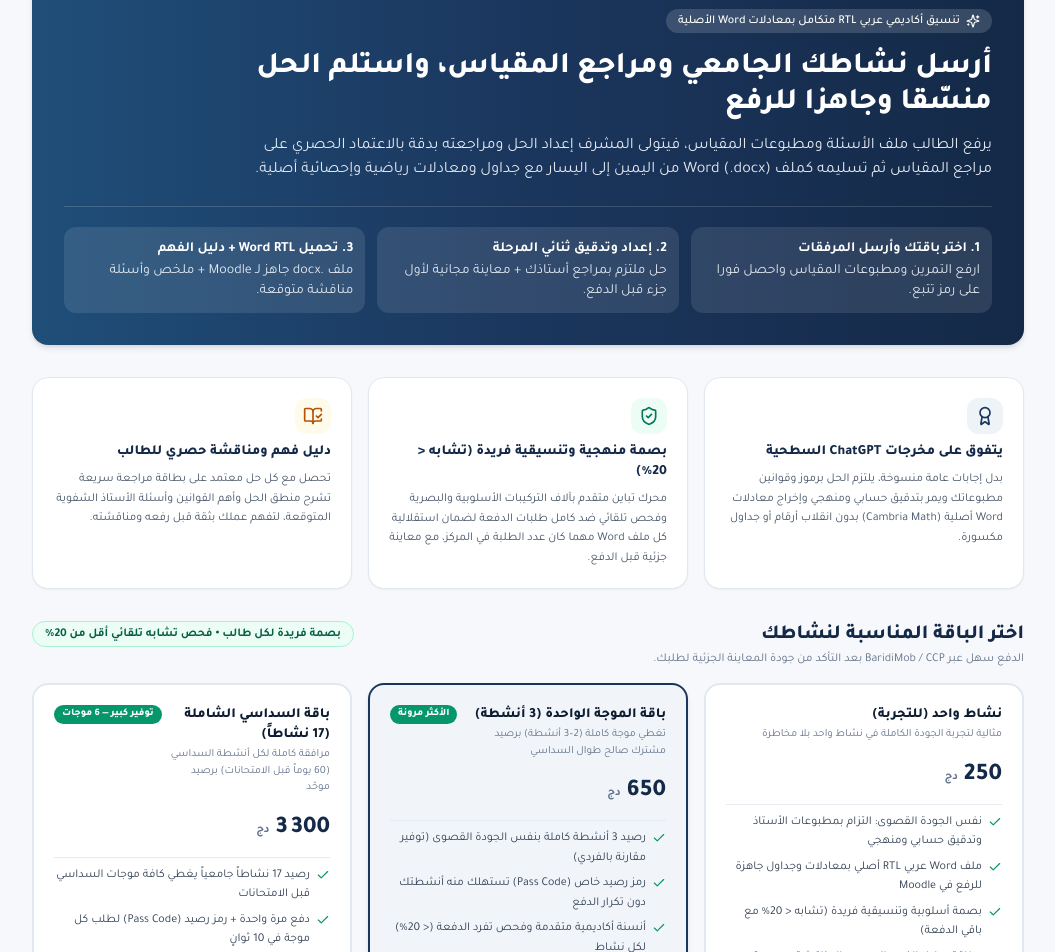
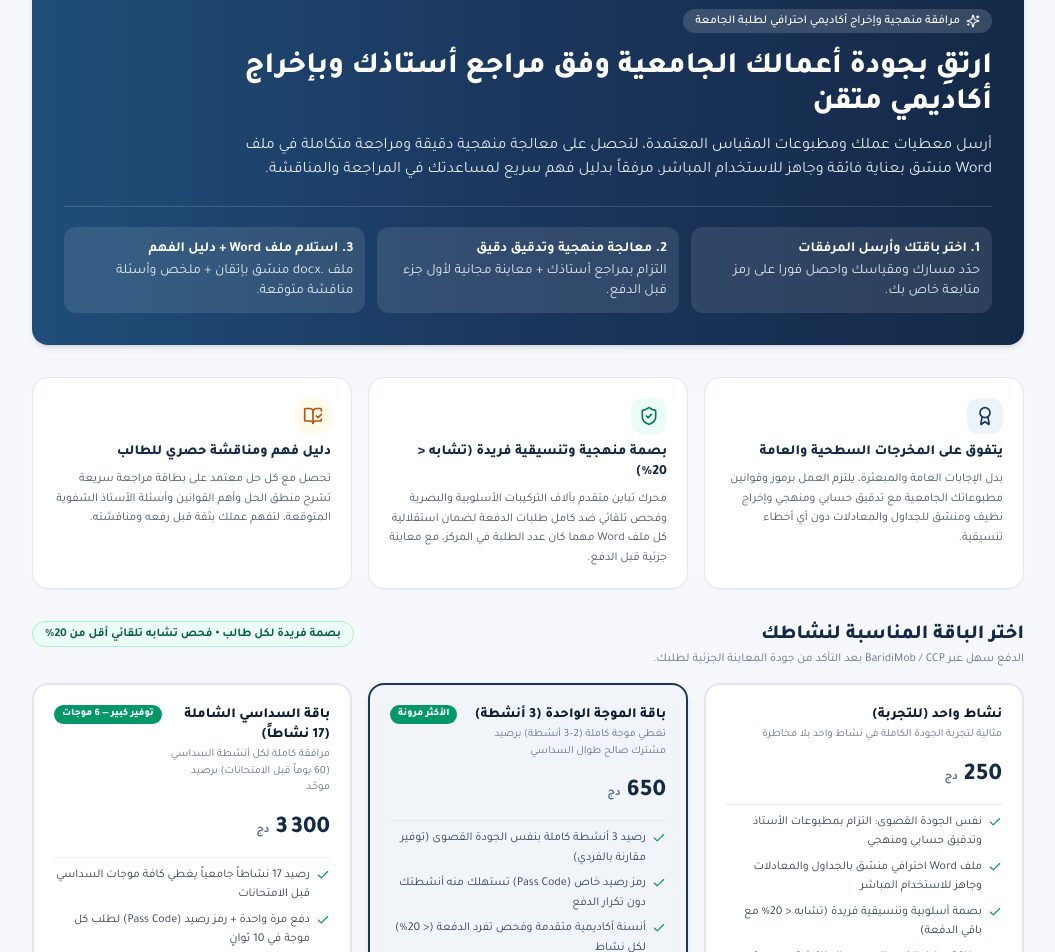
Before and after one commit to mimad194/acad-solver-web, a Next.js app: page / in a window 1280 px wide. Shown: the part 120-1072 px from the top of the page, without its empty margins (112-1167 px from the left). Built offline with nearby package versions, Linux system fonts and the light colour scheme.

Commit message:
Refine public brand slogan and remove RTL/OMML/Cambria technical jargon from UI copy

```diff
--- a/src/app/admin/orders/[id]/page.tsx
+++ b/src/app/admin/orders/[id]/page.tsx
@@ -1208,7 +1208,7 @@ export default function AdminOrderWorkspacePage({
                 }`}
               >
                 <Eye className="w-4 h-4" />
-                معاينة الوثيقة (A4 RTL)
+                معاينة الوثيقة (A4)
               </button>
               <button
                 type="button"
--- a/src/app/page.tsx
+++ b/src/app/page.tsx
@@ -60,7 +60,7 @@ const FALLBACK_CONFIG: PublicAppConfig = {
       subtitle: "مثالية لتجربة الجودة الكاملة في نشاط واحد بلا مخاطرة",
       features: [
         "نفس الجودة القصوى: التزام بمطبوعات الأستاذ وتدقيق حسابي ومنهجي",
-        "ملف Word عربي RTL أصلي بمعادلات وجداول جاهزة للرفع في Moodle",
+        "ملف Word احترافي منسّق بالجداول والمعادلات وجاهز للاستخدام المباشر",
         "بصمة أسلوبية وتنسيقية فريدة (تشابه < 20% مع باقي الدفعة)",
         "بطاقة «دليل الفهم السريع والمناقشة» حصرية للطالب",
       ],
@@ -456,28 +456,28 @@ export default function StudentOrderPage() {
         <div className="max-w-3xl space-y-3">
           <div className="inline-flex items-center gap-1.5 px-3 py-1 rounded-full bg-white/15 text-xs font-medium">
             <Sparkles className="w-3.5 h-3.5" />
-            تنسيق أكاديمي عربي RTL متكامل بمعادلات Word الأصلية
+            مرافقة منهجية وإخراج أكاديمي احترافي لطلبة الجامعة
           </div>
           <h1 className="text-2xl sm:text-3xl font-extrabold leading-snug">
-            أرسل نشاطك الجامعي ومراجع المقياس، واستلم الحل منسّقا وجاهزا للرفع
+            ارتقِ بجودة أعمالك الجامعية وفق مراجع أستاذك وبإخراج أكاديمي متقن
           </h1>
           <p className="text-sm sm:text-base text-slate-200 leading-relaxed">
-            يرفع الطالب ملف الأسئلة ومطبوعات المقياس، فيتولى المشرف إعداد الحل ومراجعته بدقة بالاعتماد الحصري على مراجع المقياس ثم تسليمه كملف Word (.docx) من اليمين إلى اليسار مع جداول ومعادلات رياضية وإحصائية أصلية.
+            أرسل معطيات عملك ومطبوعات المقياس المعتمدة، لتحصل على معالجة منهجية دقيقة ومراجعة متكاملة في ملف Word منسّق بعناية فائقة وجاهز للاستخدام المباشر، مرفقاً بدليل فهم سريع لمساعدتك في المراجعة والمناقشة.
           </p>
         </div>
 
         <div className="grid grid-cols-1 sm:grid-cols-3 gap-3 mt-6 pt-5 border-t border-white/15 text-xs sm:text-sm">
           <div className="bg-white/10 rounded-xl p-3">
             <span className="font-bold block mb-0.5">1. اختر باقتك وأرسل المرفقات</span>
-            <span className="text-slate-200">ارفع التمرين ومطبوعات المقياس واحصل فورا على رمز تتبع.</span>
+            <span className="text-slate-200">حدّد مسارك ومقياسك واحصل فورا على رمز متابعة خاص بك.</span>
           </div>
           <div className="bg-white/10 rounded-xl p-3">
-            <span className="font-bold block mb-0.5">2. إعداد وتدقيق ثنائي المرحلة</span>
-            <span className="text-slate-200">حل ملتزم بمراجع أستاذك + معاينة مجانية لأول جزء قبل الدفع.</span>
+            <span className="font-bold block mb-0.5">2. معالجة منهجية وتدقيق دقيق</span>
+            <span className="text-slate-200">التزام بمراجع أستاذك + معاينة مجانية لأول جزء قبل الدفع.</span>
           </div>
           <div className="bg-white/10 rounded-xl p-3">
-            <span className="font-bold block mb-0.5">3. تحميل Word RTL + دليل الفهم</span>
-            <span className="text-slate-200">ملف .docx جاهز لـ Moodle + ملخص وأسئلة مناقشة متوقعة.</span>
+            <span className="font-bold block mb-0.5">3. استلام ملف Word + دليل الفهم</span>
+            <span className="text-slate-200">ملف .docx منسّق بإتقان + ملخص وأسئلة مناقشة متوقعة.</span>
           </div>
         </div>
       </section>
@@ -489,10 +489,10 @@ export default function StudentOrderPage() {
             <Award className="w-5 h-5" />
           </div>
           <h2 className="font-extrabold text-sm text-navy-800">
-            يتفوق على مخرجات ChatGPT السطحية
+            يتفوق على المخرجات السطحية والعامة
           </h2>
           <p className="text-xs text-slate-600 leading-relaxed">
-            بدل إجابات عامة منسوخة، يلتزم الحل برموز وقوانين مطبوعاتك ويمر بتدقيق حسابي ومنهجي وإخراج معادلات Word أصلية (Cambria Math) بدون انقلاب أرقام أو جداول مكسورة.
+            بدل الإجابات العامة والمبعثرة، يلتزم العمل برموز وقوانين مطبوعاتك الجامعية مع تدقيق حسابي ومنهجي وإخراج نظيف ومنسّق للجداول والمعادلات دون أي أخطاء تنسيقية.
           </p>
         </div>
         <div className="bg-white border border-slate-200 rounded-2xl p-5 shadow-sm space-y-2">
@@ -696,7 +696,7 @@ export default function StudentOrderPage() {
                     const url = `${window.location.origin}/?ref=${encodeURIComponent(
                       createdOrder.referralCode!
                     )}`;
-                    const msg = `السلام عليكم، أنصحكم بهذه المنصة لإعداد وتنسيق أنشطة UFC في ملف Word RTL أصلي وفق مطبوعات الأستاذ. استعملوا رابطي للحصول على تخفيض ${appConfig.referral.friendDiscountPercent}%:\n${url}`;
+                    const msg = `السلام عليكم، أنصحكم بهذه المنصة للمرافقة المنهجية والإخراج الأكاديمي الاحترافي وفق مطبوعات المقياس. استعملوا رابطي للحصول على تخفيض ${appConfig.referral.friendDiscountPercent}%:\n${url}`;
                     window.open(
                       `https://wa.me/?text=${encodeURIComponent(msg)}`,
                       "_blank",
--- a/src/app/track/page.tsx
+++ b/src/app/track/page.tsx
@@ -81,7 +81,7 @@ interface CreditPassSummary {
 const STEPS: Array<{ key: OrderStatus; label: string; desc: string }> = [
   { key: "pending", label: "تم استلام الطلب", desc: "الطلب مسجل وبانتظار مراجعة المشرف" },
   { key: "in_review", label: "قيد الإعداد والمراجعة", desc: "يجري حل النشاط وتدقيق المعادلات والجداول" },
-  { key: "completed", label: "مكتمل وجاهز للتحميل", desc: "تم اعتماد الحل وتجهيز ملف Word RTL" },
+  { key: "completed", label: "مكتمل وجاهز للتحميل", desc: "تم اعتماد العمل وتجهيز ملف Word للتحميل" },
 ];
 
 const PAYMENT_BADGE: Record<PaymentStatus, { label: string; cls: string }> = {
@@ -545,7 +545,7 @@ function TrackContent() {
                     const url = `${window.location.origin}/?ref=${encodeURIComponent(
                       referralStats.referralCode
                     )}`;
-                    const msg = `السلام عليكم، أنصحكم بهذه المنصة لإعداد وتنسيق أنشطة UFC في ملف Word RTL أصلي وفق مطبوعات الأستاذ. استعملوا رابطي للحصول على خصم ${referralStats.friendDiscountPercent}%:\n${url}`;
+                    const msg = `السلام عليكم، أنصحكم بهذه المنصة للمرافقة المنهجية والإخراج الأكاديمي الاحترافي وفق مطبوعات المقياس. استعملوا رابطي للحصول على خصم ${referralStats.friendDiscountPercent}%:\n${url}`;
                     window.open(
                       `https://wa.me/?text=${encodeURIComponent(msg)}`,
                       "_blank",
@@ -838,7 +838,7 @@ function TrackContent() {
                         تم عرض {order.solution.blocks.length} عناصر فقط من أصل {order.totalBlocksCount} عنصر
                       </div>
                       <h4 className="text-base sm:text-lg font-extrabold">
-                        باقي الحل وملف Word RTL الأصلي {order.hasStudyGuide ? "+ دليل الفهم والمناقشة" : ""} جاهزان للتنزيل
+                        باقي الحل وملف Word الكامل {order.hasStudyGuide ? "+ دليل الفهم والمناقشة" : ""} جاهزان للتنزيل
                       </h4>
                       <p className="text-xs text-slate-200">
                         أرسل وصل التحويل عبر BaridiMob في البطاقة أعلاه، وفور تأكيده من المشرف يُفتح الحل الكامل وزر تحميل ملف Word تلقائيا.
--- a/src/components/BlockEditor.tsx
+++ b/src/components/BlockEditor.tsx
@@ -24,7 +24,7 @@ const BLOCK_LABELS: Record<DocumentBlock["type"], string> = {
   paragraph: "فقرة نصية (تدعم $LaTeX$ و **عريض**)",
   bullet: "نقطة تعدادية",
   equation: "معادلة رياضية مستقلة (LaTeX)",
-  table: "جدول منسق RTL",
+  table: "جدول منسق",
 };
 
 function makeEmptyBlock(type: DocumentBlock["type"]): DocumentBlock {
@@ -332,7 +332,7 @@ export default function BlockEditor({
             { type: "paragraph" as const, label: "فقرة نصية", icon: Type },
             { type: "bullet" as const, label: "نقطة تعدادية", icon: List },
             { type: "equation" as const, label: "معادلة LaTeX", icon: Sigma },
-            { type: "table" as const, label: "جدول RTL", icon: Table2 },
+            { type: "table" as const, label: "جدول", icon: Table2 },
           ].map((btn) => {
             const Icon = btn.icon;
             return (
--- a/src/components/Navbar.tsx
+++ b/src/components/Navbar.tsx
@@ -25,7 +25,7 @@ export default function Navbar() {
               المُنجِز الأكاديمي
             </span>
             <span className="block text-[11px] text-slate-500 leading-tight">
-              إعداد وتنسيق الأنشطة الجامعية RTL
+              المرافقة المنهجية والإخراج الأكاديمي
             </span>
           </div>
         </Link>
--- a/src/lib/pricing-config.ts
+++ b/src/lib/pricing-config.ts
@@ -36,7 +36,7 @@ function buildDefaultPackages(): PricingPackage[] {
         "مثالية لتجربة الجودة الكاملة في نشاط واحد بلا مخاطرة",
       features: [
         "نفس الجودة القصوى: التزام بمطبوعات الأستاذ وتدقيق حسابي ومنهجي",
-        "ملف Word عربي RTL أصلي بمعادلات وجداول جاهزة للرفع في Moodle",
+        "ملف Word احترافي منسّق بالجداول والمعادلات وجاهز للاستخدام المباشر",
         "بصمة أسلوبية وتنسيقية فريدة (تشابه < 20% مع باقي الدفعة)",
         "بطاقة «دليل الفهم السريع والمناقشة» حصرية للطالب",
       ],
```
Also changed, not shown: src/app/layout.tsx (+4 -4 lines).
